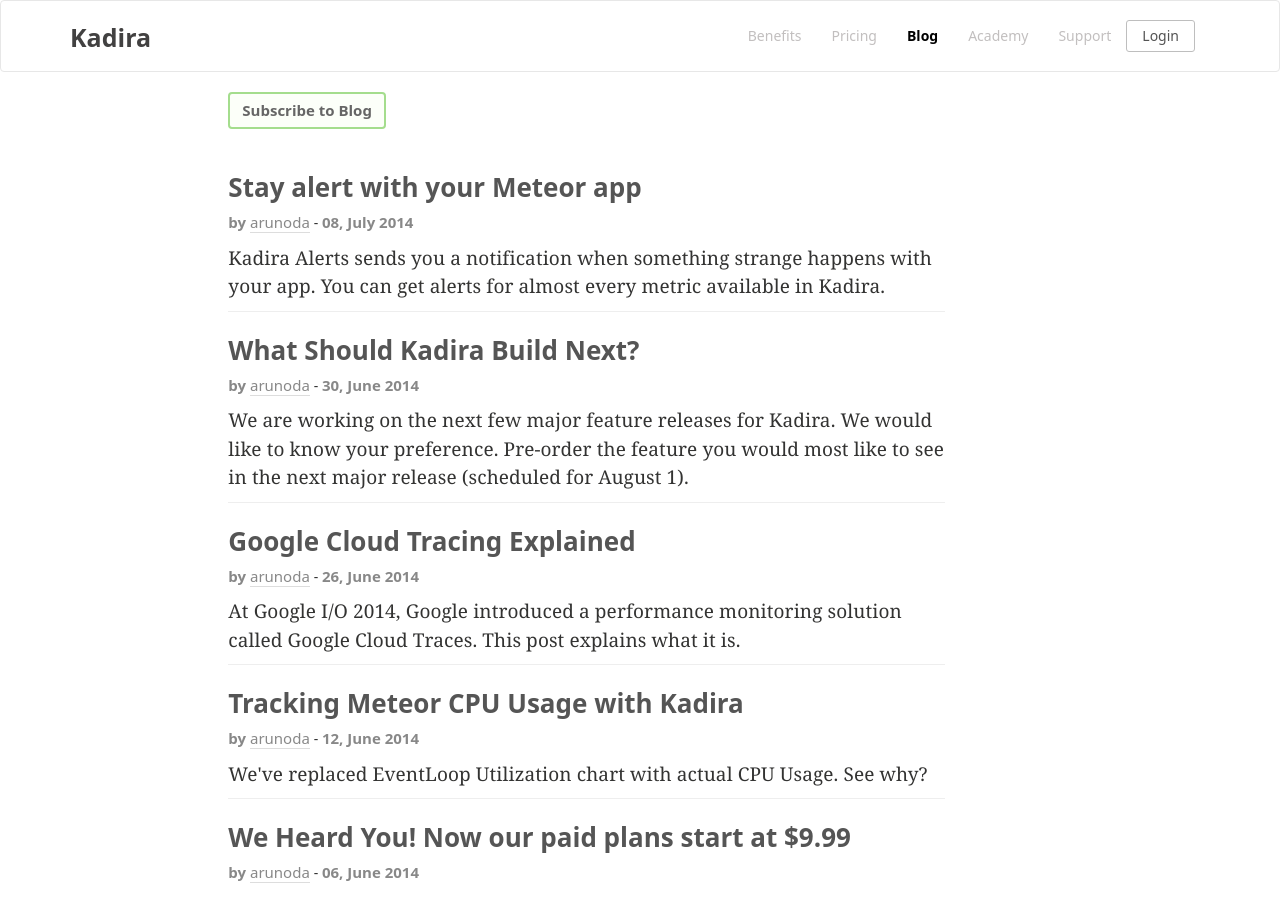
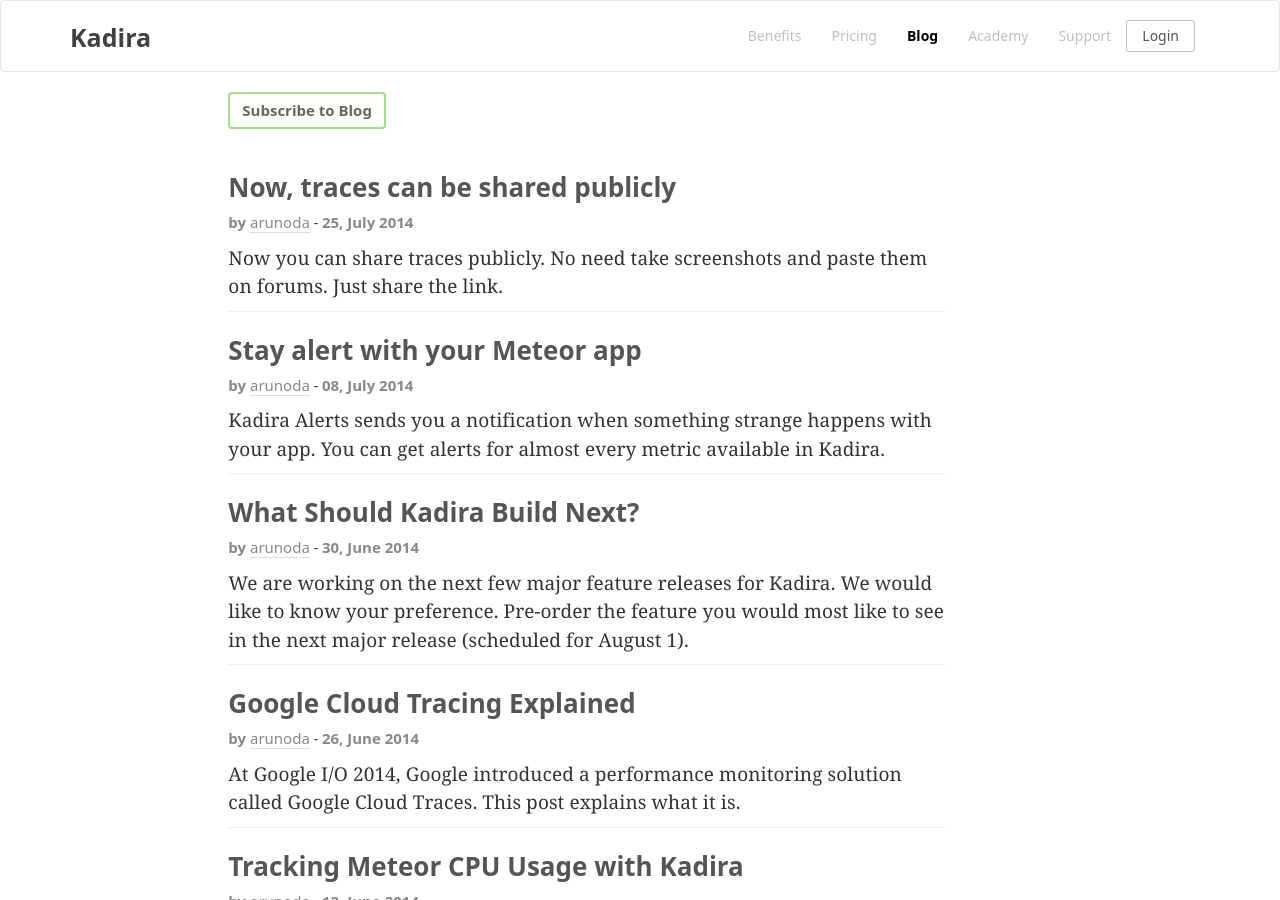
Before and after one commit to kadiraio/kadiraio.github.io, a Jekyll site: the page built from blog/index.html, in a window 1280 px wide and 900 px high. Built offline with Jekyll 4.4.1, drawn with Linux system fonts in a browser that asks for light colours.

Commit message:
added new post: Now, traces can be shared publicly

```diff
--- a/_data/blog.yml
+++ b/_data/blog.yml
@@ -1,4 +1,9 @@
 ---
+  -
+    title: "Now, traces can be shared publicly"
+    date: "25, July 2014"
+    link:  /blog/now-traces-can-be-shared-publicly
+    summery: "Now you can share traces publicly. No need take screenshots and paste them on forums. Just share the link."
   -
     title: "Stay alert with your Meteor app"
     date: "08, July 2014"
--- a/_layouts/home.html
+++ b/_layouts/home.html
@@ -12,7 +12,7 @@
 
   <div id="top-banner">
     <img src="/images/faces/arunoda.jpg" onclick="location.href='/blog/we-heard-you'">
-    <span><a href='/blog/stay-alert-with-your-meteor-app'>Stay alert with your Meteor app</a></span>
+    <span><a href='/blog/now-traces-can-be-shared-publicly'>Now, traces can be shared publicly</a></span>
   </div>
 
   <div id="intro">
--- /dev/null
+++ b/_posts/blog/2014-07-25-now-traces-can-be-shared-publicly.md
@@ -0,0 +1,17 @@
+---
+layout: blog_post
+title: Now, traces can be shared publicly
+permalink: /blog/now-traces-can-be-shared-publicly
+---
+
+Method and pubsub tracing is the one of the most widely used features of our product. Some of you guys have shared traces on [meteor-talk](https://groups.google.com/d/msg/meteor-talk/frQxOm8ztbs/Uz1QlscBjY4J) and posted [issues](https://github.com/TelescopeJS/Telescope/pull/338#issuecomment-49514529) on GitHub simply by taking a screenshot.
+
+So, we wanted to make it simple to share traces. From today, you can share any of your traces publicly directly from Kadira. Other people will be able to inspect your traces and suggest fixes or give feedback.
+
+![Share Kadira Traces](https://i.cloudup.com/MgVg8Xz81v.gif)
+
+This feature is available for everyone regardless of their plan. Additionally, all the publicly shared traces will be available forever and we won't delete them.
+
+I hope you guys will love this and get the most out of it.
+
+P.S. Simply ask a question on [crater.io](http://crater.io) by sharing a trace. I will personally go through each one of them and respond back to you.
```
